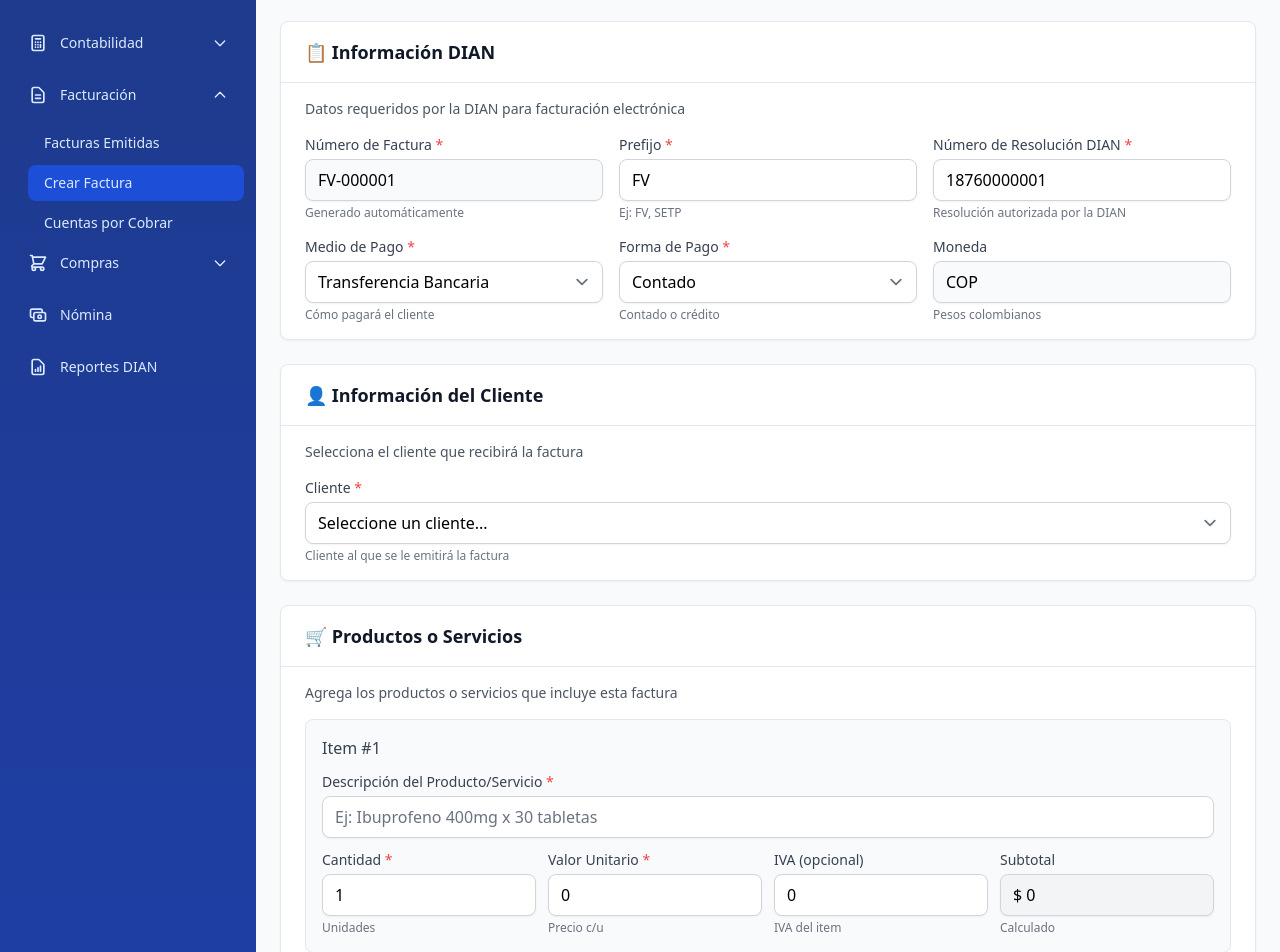
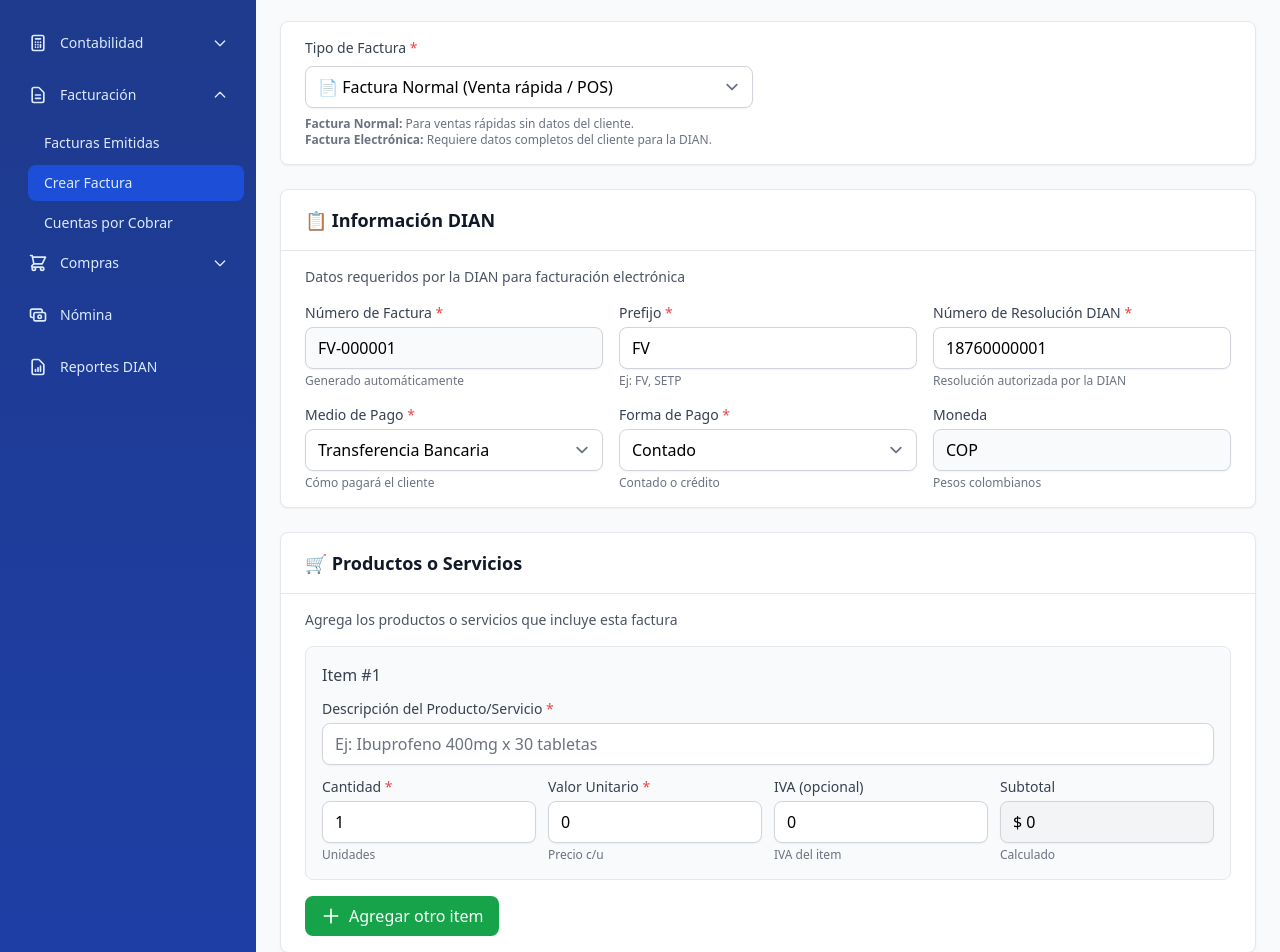
Before and after one commit to lorenzoo99/Sandor-main, a Laravel app: page /facturas/crear in a window 1280 px wide. Shown: the part 119-1071 px from the top of the page. Run offline with Laravel 12, Linux system fonts and the light colour scheme; the visitor is signed in with stand-in values (Sample User, id 1); data that the repository does not hold is empty; style sheets or scripts are compiled from the project's sources; some libraries are stand-ins or nearby versions.

Commit message:
Add invoice type selector: Electronic vs Normal/POS invoices
This commit implements the ability to choose between two types of invoices:
- Electronic Invoice (Factura Electrónica): Requires complete client data for DIAN compliance
- Normal Invoice / POS (Factura Normal): Quick sales without client data requirements

## Database Changes:
- Added `tipo_factura` ENUM field ('ELECTRONICA', 'NORMAL') to FacturaVenta table
- Made `id_cliente` nullable to allow invoices without client (Normal invoices)
- Created migration file: database/migrations/add_tipo_factura.sql

## Model Updates:
- Added `tipo_factura` to FacturaVenta fillable fields

## Controller Updates:
- Modified validation rules to conditionally require client based on invoice type
- Electronic invoices require id_cliente, Normal invoices don't
- Invoice creation now stores tipo_factura and conditionally stores id_cliente

## View Updates:

**crear.blade.php (Creation Form):**
- Added invoice type selector at the top of the form
- Default selection: Normal Invoice (quick sales)
- JavaScript toggles client section visibility based on selection
- Client section hidden for Normal invoices, shown for Electronic
- Dynamic field requirement handling

**index.blade.php (Invoice List):**
- Added invoice type icons (⚡ for Electronic, 📄 for Normal)
- Client column shows "Venta rápida / POS" for invoices without client
- Properly handles null cliente relationship

**show.blade.php (Invoice Details):**
- Added "Tipo de Factura" section with badge
- Client section only displayed if cliente exists
- Maintains all functionality for both invoice types

## User Experience:
- Clear visual distinction between invoice types
- Simplified workflow for quick POS sales
- Maintains DIAN compliance for electronic invoices
- Tooltips explain the difference between types

This allows the system to handle both formal electronic invoices (with full client data for DIAN)
and quick over-the-counter sales without requiring client information.

```diff
--- a/app/Http/Controllers/FacturaController.php
+++ b/app/Http/Controllers/FacturaController.php
@@ -70,8 +70,9 @@ class FacturaController extends Controller
      */
     public function guardar(Request $request)
     {
-        $request->validate([
-            'id_cliente' => 'required|exists:Cliente,id_cliente',
+        // Validación base
+        $rules = [
+            'tipo_factura' => 'required|in:ELECTRONICA,NORMAL',
             'prefijo' => 'required|string|max:10',
             'numero_resolucion' => 'required|string|max:50',
             'medio_pago' => 'required|string',
@@ -80,7 +81,14 @@ class FacturaController extends Controller
             'items.*.descripcion' => 'required|string',
             'items.*.cantidad' => 'required|numeric|min:1',
             'items.*.valor_unitario' => 'required|numeric|min:0',
-        ]);
+        ];
+
+        // Solo requerir cliente si es factura electrónica
+        if ($request->tipo_factura === 'ELECTRONICA') {
+            $rules['id_cliente'] = 'required|exists:Cliente,id_cliente';
+        }
+
+        $request->validate($rules);
 
         DB::beginTransaction();
 
@@ -104,8 +112,9 @@ class FacturaController extends Controller
             // Crear factura
             $factura = FacturaVenta::create([
                 'numero_factura' => $request->numero_factura,
+                'tipo_factura' => $request->tipo_factura,
                 'fecha_emision' => now(),
-                'id_cliente' => $request->id_cliente,
+                'id_cliente' => $request->tipo_factura === 'ELECTRONICA' ? $request->id_cliente : null,
                 'subtotal' => $subtotal,
                 'iva' => $totalIva,
                 'total' => $total,
--- a/app/Models/FacturaVenta.php
+++ b/app/Models/FacturaVenta.php
@@ -12,6 +12,7 @@ class FacturaVenta extends Model
 
     protected $fillable = [
         'numero_factura',
+        'tipo_factura',
         'fecha_emision',
         'id_cliente',
         'subtotal',
--- a/resources/views/facturas/crear.blade.php
+++ b/resources/views/facturas/crear.blade.php
@@ -26,6 +26,36 @@
 
     <form method="POST" action="{{ route('facturas.guardar') }}" id="facturaForm" class="space-y-6">
         @csrf
+
+        <!-- Selector de Tipo de Factura -->
+        <x-card>
+            <div class="max-w-md">
+                <label for="tipo_factura" class="block text-sm font-medium text-gray-700 mb-2">
+                    Tipo de Factura <span class="text-red-500">*</span>
+                </label>
+                <select
+                    name="tipo_factura"
+                    id="tipo_factura"
+                    required
+                    class="w-full rounded-lg border-gray-300 shadow-sm focus:border-blue-500 focus:ring-blue-500 @error('tipo_factura') border-red-500 @enderror"
+                    onchange="toggleClienteSection()"
+                >
+                    <option value="NORMAL" {{ old('tipo_factura', 'NORMAL') === 'NORMAL' ? 'selected' : '' }}>
+                        📄 Factura Normal (Venta rápida / POS)
+                    </option>
+                    <option value="ELECTRONICA" {{ old('tipo_factura') === 'ELECTRONICA' ? 'selected' : '' }}>
+                        ⚡ Factura Electrónica (Con datos completos de cliente)
+                    </option>
+                </select>
+                <p class="mt-2 text-xs text-gray-500">
+                    <strong>Factura Normal:</strong> Para ventas rápidas sin datos del cliente.<br>
+                    <strong>Factura Electrónica:</strong> Requiere datos completos del cliente para la DIAN.
+                </p>
+                @error('tipo_factura')
+                    <p class="mt-1 text-sm text-red-600">{{ $message }}</p>
+                @enderror
+            </div>
+        </x-card>
 
         <!-- Información DIAN -->
         <x-card title="📋 Información DIAN">
@@ -141,17 +171,16 @@
         </x-card>
 
         <!-- Información del Cliente -->
-        <x-card title="👤 Información del Cliente">
+        <x-card title="👤 Información del Cliente" id="clienteSection">
             <p class="text-sm text-gray-600 mb-4">Selecciona el cliente que recibirá la factura</p>
 
             <div>
                 <label for="id_cliente" class="block text-sm font-medium text-gray-700 mb-1">
-                    Cliente <span class="text-red-500">*</span>
+                    Cliente <span class="text-red-500" id="clienteRequired">*</span>
                 </label>
                 <select
                     name="id_cliente"
                     id="id_cliente"
-                    required
                     class="w-full rounded-lg border-gray-300 shadow-sm focus:border-blue-500 focus:ring-blue-500 @error('id_cliente') border-red-500 @enderror"
                 >
                     <option value="">Seleccione un cliente...</option>
@@ -469,9 +498,31 @@ function formatCurrency(amount) {
     }).format(amount);
 }
 
+// Mostrar/Ocultar sección de cliente según tipo de factura
+function toggleClienteSection() {
+    const tipoFactura = document.getElementById('tipo_factura').value;
+    const clienteSection = document.getElementById('clienteSection');
+    const idCliente = document.getElementById('id_cliente');
+    const clienteRequired = document.getElementById('clienteRequired');
+
+    if (tipoFactura === 'ELECTRONICA') {
+        // Mostrar sección de cliente y hacer campo requerido
+        clienteSection.style.display = 'block';
+        idCliente.required = true;
+        if (clienteRequired) clienteRequired.style.display = 'inline';
+    } else {
+        // Ocultar sección de cliente y quitar requerimiento
+        clienteSection.style.display = 'none';
+        idCliente.required = false;
+        idCliente.value = '';
+        if (clienteRequired) clienteRequired.style.display = 'none';
+    }
+}
+
 // Calcular totales al cargar la página
 document.addEventListener('DOMContentLoaded', function() {
     calcularTotales();
+    toggleClienteSection(); // Inicializar estado de sección de cliente
 });
 </script>
 @endpush
```
Also changed, not shown: database/migrations/add_tipo_factura.sql (added, +12 -0 lines), resources/views/facturas/index.blade.php (+11 -2 lines), resources/views/facturas/show.blade.php (+24 -0 lines).
